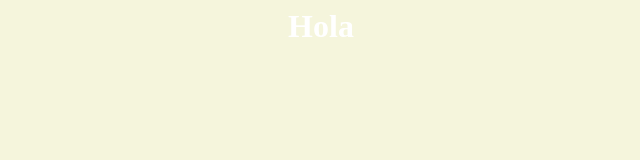
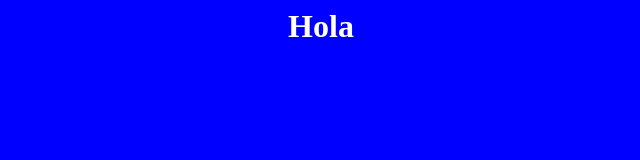
Before and after one commit to jegusquiza/jotajota, a plain HTML site: page index.html in a window 1280 px wide. Shown: the whole page, without its empty margins (319-959 px from the left). Drawn offline with Linux system fonts and the light colour scheme.

Commit message:
Update index.html

```diff
--- a/index.html
+++ b/index.html
@@ -10,7 +10,7 @@
 
   <style>
     body {
-      background-color:Beige;
+      background-color:Blue;
       color: #fff;
       text-align:center;
     }
```
